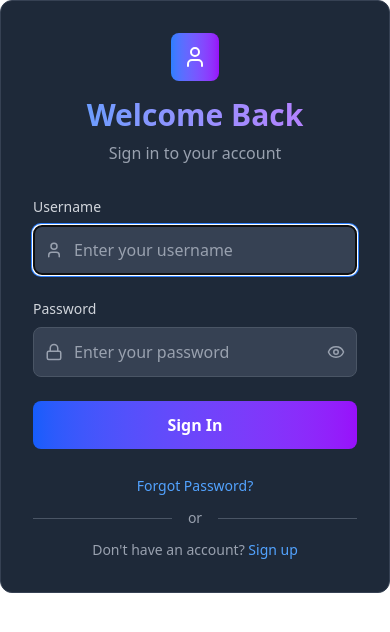
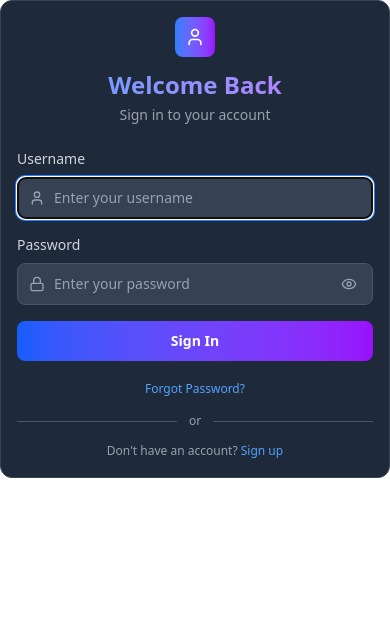
Before and after one commit to AyushPandey2412/TypingFrontend, a React (Vite) app: page /login in a window 390 px wide. Shown: the top 632 px of the page. Built offline with nearby package versions, Linux system fonts and the light colour scheme.

Commit message:
chnages in creatordashboarddddddddddddddddd

```diff
--- a/src/Login.jsx
+++ b/src/Login.jsx
@@ -83,9 +83,232 @@
 
 
 
+// import React, { useState } from "react";
+// import { Eye, EyeOff, User, Lock, X } from "lucide-react";
+// const url ="https://typingbackend-b2mf.onrender.com"
+// const Login = ({ onSuccess, onCancel, onSwitchToSignup }) => {
+//   const [loginInfo, setLoginInfo] = useState({
+//     username: "",
+//     password: ""
+//   });
+//   const [showPassword, setShowPassword] = useState(false);
+//   const [isLoading, setIsLoading] = useState(false);
+//   const [error, setError] = useState("");
+
+//   const handleChange = (e) => {
+//     const { name, value } = e.target;
+//     setLoginInfo({ ...loginInfo, [name]: value });
+//     if (error) setError(""); // Clear error when user starts typing
+//   };
+
+//   const handleLogin = async (e) => {
+//     e.preventDefault();
+//     const { username, password } = loginInfo;
+
+//     if (!username || !password) {
+//       setError("All fields are required");
+//       return;
+//     }
+
+//     setIsLoading(true);
+//     setError("");
+
+//     try {
+//       // Replace this with your actual axios call
+//       const response = await fetch(`${url}/login`, {
+//         method: "POST",
+//         headers: {
+//           "Content-Type": "application/json",
+//         },
+//         body: JSON.stringify(loginInfo)
+//       });
+
+//       const data = await response.json();
+//       const { success, message, jwttoken, userId, profilePicture } = data;
+
+//       if (success) {
+//         console.log("Login successful:", message);
+
+//         localStorage.setItem("token", jwttoken);
+//         localStorage.setItem("loggedInUser", username);
+//         localStorage.setItem("userId", userId);
+//         localStorage.setItem("profilePicture", profilePicture);
+
+//         // Call onSuccess if provided (for modal usage)
+//         if (onSuccess) {
+//           onSuccess({
+//             id: userId,
+//             name: username,
+//             profilePicture: profilePicture
+//           });
+//         } else {
+//           // For standalone usage without modal
+//           window.location.href = "/";
+//         }
+//       } else {
+//         setError(message || "Login failed");
+//       }
+//     } catch (err) {
+//       setError("Login failed. Please try again.");
+//       console.error("Login error:", err.message);
+//     } finally {
+//       setIsLoading(false);
+//     }
+//   };
+
+//   const handleForgotPassword = () => {
+//     // Replace with your routing logic
+//     window.location.href = "/forgot-password";
+//   };
+
+//   const handleSignupRoute = () => {
+//     if (onSwitchToSignup) {
+//       onSwitchToSignup();
+//     } else {
+//       // Replace with your routing logic
+//       window.location.href = "/signup";
+//     }
+//   };
+
+//   return (
+//     <div className="w-full max-w-md mx-auto">
+//       <div className="bg-gray-800 rounded-xl border border-gray-700 p-8 relative">
+//         {/* Close button for modal */}
+//         {onCancel && (
+//           <button
+//             onClick={onCancel}
+//             className="absolute top-4 right-4 text-gray-400 hover:text-white transition-colors"
+//           >
+//             <X size={20} />
+//           </button>
+//         )}
+
+//         {/* Header */}
+//         <div className="text-center mb-8">
+//           <div className="w-12 h-12 bg-gradient-to-r from-blue-500 to-purple-600 rounded-lg flex items-center justify-center mx-auto mb-4">
+//             <User className="text-white" size={24} />
+//           </div>
+//           <h1 className="text-3xl font-bold bg-gradient-to-r from-blue-400 to-purple-400 bg-clip-text text-transparent">
+//             Welcome Back
+//           </h1>
+//           <p className="text-gray-400 mt-2">Sign in to your account</p>
+//         </div>
+
+//         {/* Error Message */}
+//         {error && (
+//           <div className="bg-red-500/10 border border-red-500/20 rounded-lg p-3 mb-6">
+//             <p className="text-red-400 text-sm text-center">{error}</p>
+//           </div>
+//         )}
+
+//         {/* Form */}
+//         <div className="space-y-6">
+//           {/* Username Field */}
+//           <div>
+//             <label htmlFor="username" className="block text-sm font-medium text-gray-300 mb-2">
+//               Username
+//             </label>
+//             <div className="relative">
+//               <User className="absolute left-3 top-1/2 transform -translate-y-1/2 text-gray-400" size={18} />
+//               <input
+//                 onChange={handleChange}
+//                 type="text"
+//                 name="username"
+//                 id="username"
+//                 autoFocus
+//                 placeholder="Enter your username"
+//                 value={loginInfo.username}
+//                 className="w-full pl-10 pr-4 py-3 bg-gray-700 border border-gray-600 rounded-lg text-gray-100 placeholder-gray-400 focus:ring-2 focus:ring-blue-500 focus:border-transparent transition-all duration-200"
+//                 disabled={isLoading}
+//               />
+//             </div>
+//           </div>
+
+//           {/* Password Field */}
+//           <div>
+//             <label htmlFor="password" className="block text-sm font-medium text-gray-300 mb-2">
+//               Password
+//             </label>
+//             <div className="relative">
+//               <Lock className="absolute left-3 top-1/2 transform -translate-y-1/2 text-gray-400" size={18} />
+//               <input
+//                 onChange={handleChange}
+//                 type={showPassword ? "text" : "password"}
+//                 name="password"
+//                 id="password"
+//                 placeholder="Enter your password"
+//                 value={loginInfo.password}
+//                 className="w-full pl-10 pr-12 py-3 bg-gray-700 border border-gray-600 rounded-lg text-gray-100 placeholder-gray-400 focus:ring-2 focus:ring-blue-500 focus:border-transparent transition-all duration-200"
+//                 disabled={isLoading}
+//                 onKeyPress={(e) => e.key === 'Enter' && handleLogin(e)}
+//               />
+//               <button
+//                 type="button"
+//                 onClick={() => setShowPassword(!showPassword)}
+//                 className="absolute right-3 top-1/2 transform -translate-y-1/2 text-gray-400 hover:text-gray-300"
+//                 disabled={isLoading}
+//               >
+//                 {showPassword ? <EyeOff size={18} /> : <Eye size={18} />}
+//               </button>
+//             </div>
+//           </div>
+
+//           {/* Submit Button */}
+//           <button
+//             onClick={handleLogin}
+//             disabled={isLoading}
+//             className="w-full py-3 bg-gradient-to-r from-blue-600 to-purple-600 hover:from-blue-700 hover:to-purple-700 rounded-lg font-semibold text-white transition-all duration-200 transform hover:scale-[1.02] disabled:opacity-50 disabled:cursor-not-allowed disabled:transform-none"
+//           >
+//             {isLoading ? (
+//               <div className="flex items-center justify-center">
+//                 <div className="animate-spin rounded-full h-5 w-5 border-b-2 border-white mr-2"></div>
+//                 Signing In...
+//               </div>
+//             ) : (
+//               "Sign In"
+//             )}
+//           </button>
+//         </div>
+
+//         {/* Footer Links */}
+//         <div className="mt-6 text-center space-y-3">
+//           <button
+//             onClick={handleForgotPassword}
+//             className="text-blue-400 hover:text-blue-300 text-sm transition-colors duration-200"
+//           >
+//             Forgot Password?
+//           </button>
+
+//           <div className="flex items-center justify-center">
+//             <div className="border-t border-gray-600 flex-1"></div>
+//             <span className="px-4 text-gray-400 text-sm">or</span>
+//             <div className="border-t border-gray-600 flex-1"></div>
+//           </div>
+
+//           <p className="text-gray-400 text-sm">
+//             Don't have an account?{" "}
+//             <button
+//               onClick={handleSignupRoute}
+//               className="text-blue-400 hover:text-blue-300 font-medium transition-colors duration-200"
+//             >
+//               Sign up
+//             </button>
+//           </p>
+//         </div>
+//       </div>
+//     </div>
+//   );
+// };
+
+// export default Login;
+
+
+
 import React, { useState } from "react";
 import { Eye, EyeOff, User, Lock, X } from "lucide-react";
+
 const url ="https://typingbackend-b2mf.onrender.com"
+
 const Login = ({ onSuccess, onCancel, onSwitchToSignup }) => {
   const [loginInfo, setLoginInfo] = useState({
     username: "",
@@ -172,44 +395,45 @@ const Login = ({ onSuccess, onCancel, onSwitchToSignup }) => {
 
   return (
     <div className="w-full max-w-md mx-auto">
-      <div className="bg-gray-800 rounded-xl border border-gray-700 p-8 relative">
+      <div className="bg-gray-800 rounded-xl border border-gray-700 p-4 sm:p-6 md:p-8 relative">
         {/* Close button for modal */}
         {onCancel && (
           <button
             onClick={onCancel}
-            className="absolute top-4 right-4 text-gray-400 hover:text-white transition-colors"
+            className="absolute top-3 right-3 sm:top-4 sm:right-4 text-gray-400 hover:text-white transition-colors z-10"
+            aria-label="Close"
           >
-            <X size={20} />
+            <X size={18} className="sm:w-5 sm:h-5" />
           </button>
         )}
 
         {/* Header */}
-        <div className="text-center mb-8">
-          <div className="w-12 h-12 bg-gradient-to-r from-blue-500 to-purple-600 rounded-lg flex items-center justify-center mx-auto mb-4">
-            <User className="text-white" size={24} />
+        <div className="text-center mb-6 sm:mb-8">
+          <div className="w-10 h-10 sm:w-12 sm:h-12 bg-gradient-to-r from-blue-500 to-purple-600 rounded-lg flex items-center justify-center mx-auto mb-3 sm:mb-4">
+            <User className="text-white" size={20} />
           </div>
-          <h1 className="text-3xl font-bold bg-gradient-to-r from-blue-400 to-purple-400 bg-clip-text text-transparent">
+          <h1 className="text-2xl sm:text-3xl font-bold bg-gradient-to-r from-blue-400 to-purple-400 bg-clip-text text-transparent">
             Welcome Back
           </h1>
-          <p className="text-gray-400 mt-2">Sign in to your account</p>
+          <p className="text-gray-400 mt-1 sm:mt-2 text-sm sm:text-base">Sign in to your account</p>
         </div>
 
         {/* Error Message */}
         {error && (
-          <div className="bg-red-500/10 border border-red-500/20 rounded-lg p-3 mb-6">
+          <div className="bg-red-500/10 border border-red-500/20 rounded-lg p-3 mb-4 sm:mb-6">
             <p className="text-red-400 text-sm text-center">{error}</p>
           </div>
         )}
 
         {/* Form */}
-        <div className="space-y-6">
+        <div className="space-y-4 sm:space-y-6">
           {/* Username Field */}
           <div>
             <label htmlFor="username" className="block text-sm font-medium text-gray-300 mb-2">
               Username
             </label>
             <div className="relative">
-              <User className="absolute left-3 top-1/2 transform -translate-y-1/2 text-gray-400" size={18} />
+              <User className="absolute left-3 top-1/2 transform -translate-y-1/2 text-gray-400" size={16} />
               <input
                 onChange={handleChange}
                 type="text"
@@ -218,7 +442,7 @@ const Login = ({ onSuccess, onCancel, onSwitchToSignup }) => {
                 autoFocus
                 placeholder="Enter your username"
                 value={loginInfo.username}
-                className="w-full pl-10 pr-4 py-3 bg-gray-700 border border-gray-600 rounded-lg text-gray-100 placeholder-gray-400 focus:ring-2 focus:ring-blue-500 focus:border-transparent transition-all duration-200"
+                className="w-full pl-9 sm:pl-10 pr-4 py-2.5 sm:py-3 bg-gray-700 border border-gray-600 rounded-lg text-gray-100 placeholder-gray-400 focus:ring-2 focus:ring-blue-500 focus:border-transparent transition-all duration-200 text-sm sm:text-base"
                 disabled={isLoading}
               />
             </div>
@@ -230,7 +454,7 @@ const Login = ({ onSuccess, onCancel, onSwitchToSignup }) => {
               Password
             </label>
             <div className="relative">
-              <Lock className="absolute left-3 top-1/2 transform -translate-y-1/2 text-gray-400" size={18} />
+              <Lock className="absolute left-3 top-1/2 transform -translate-y-1/2 text-gray-400" size={16} />
               <input
                 onChange={handleChange}
                 type={showPassword ? "text" : "password"}
@@ -238,17 +462,18 @@ const Login = ({ onSuccess, onCancel, onSwitchToSignup }) => {
                 id="password"
                 placeholder="Enter your password"
                 value={loginInfo.password}
-                className="w-full pl-10 pr-12 py-3 bg-gray-700 border border-gray-600 rounded-lg text-gray-100 placeholder-gray-400 focus:ring-2 focus:ring-blue-500 focus:border-transparent transition-all duration-200"
+                className="w-full pl-9 sm:pl-10 pr-10 sm:pr-12 py-2.5 sm:py-3 bg-gray-700 border border-gray-600 rounded-lg text-gray-100 placeholder-gray-400 focus:ring-2 focus:ring-blue-500 focus:border-transparent transition-all duration-200 text-sm sm:text-base"
                 disabled={isLoading}
                 onKeyPress={(e) => e.key === 'Enter' && handleLogin(e)}
               />
               <button
                 type="button"
                 onClick={() => setShowPassword(!showPassword)}
-                className="absolute right-3 top-1/2 transform -translate-y-1/2 text-gray-400 hover:text-gray-300"
+                className="absolute right-3 top-1/2 transform -translate-y-1/2 text-gray-400 hover:text-gray-300 p-1"
                 disabled={isLoading}
+                aria-label={showPassword ? "Hide password" : "Show password"}
               >
-                {showPassword ? <EyeOff size={18} /> : <Eye size={18} />}
+                {showPassword ? <EyeOff size={16} /> : <Eye size={16} />}
               </button>
             </div>
           </div>
@@ -257,12 +482,12 @@ const Login = ({ onSuccess, onCancel, onSwitchToSignup }) => {
           <button
             onClick={handleLogin}
             disabled={isLoading}
-            className="w-full py-3 bg-gradient-to-r from-blue-600 to-purple-600 hover:from-blue-700 hover:to-purple-700 rounded-lg font-semibold text-white transition-all duration-200 transform hover:scale-[1.02] disabled:opacity-50 disabled:cursor-not-allowed disabled:transform-none"
+            className="w-full py-2.5 sm:py-3 bg-gradient-to-r from-blue-600 to-purple-600 hover:from-blue-700 hover:to-purple-700 rounded-lg font-semibold text-white transition-all duration-200 transform hover:scale-[1.02] disabled:opacity-50 disabled:cursor-not-allowed disabled:transform-none text-sm sm:text-base active:scale-[0.98] sm:active:scale-[1.01]"
           >
             {isLoading ? (
               <div className="flex items-center justify-center">
-                <div className="animate-spin rounded-full h-5 w-5 border-b-2 border-white mr-2"></div>
-                Signing In...
+                <div className="animate-spin rounded-full h-4 w-4 sm:h-5 sm:w-5 border-b-2 border-white mr-2"></div>
+                <span className="text-sm sm:text-base">Signing In...</span>
               </div>
             ) : (
               "Sign In"
@@ -271,25 +496,25 @@ const Login = ({ onSuccess, onCancel, onSwitchToSignup }) => {
         </div>
 
         {/* Footer Links */}
-        <div className="mt-6 text-center space-y-3">
+        <div className="mt-4 sm:mt-6 text-center space-y-2 sm:space-y-3">
           <button
             onClick={handleForgotPassword}
-            className="text-blue-400 hover:text-blue-300 text-sm transition-colors duration-200"
+            className="text-blue-400 hover:text-blue-300 text-xs sm:text-sm transition-colors duration-200 block w-full py-1"
           >
             Forgot Password?
           </button>
 
-          <div className="flex items-center justify-center">
+          <div className="flex items-center justify-center my-3 sm:my-4">
             <div className="border-t border-gray-600 flex-1"></div>
-            <span className="px-4 text-gray-400 text-sm">or</span>
+            <span className="px-3 sm:px-4 text-gray-400 text-xs sm:text-sm">or</span>
             <div className="border-t border-gray-600 flex-1"></div>
           </div>
 
-          <p className="text-gray-400 text-sm">
+          <p className="text-gray-400 text-xs sm:text-sm leading-relaxed">
             Don't have an account?{" "}
             <button
               onClick={handleSignupRoute}
-              className="text-blue-400 hover:text-blue-300 font-medium transition-colors duration-200"
+              className="text-blue-400 hover:text-blue-300 font-medium transition-colors duration-200 underline-offset-2 hover:underline"
             >
               Sign up
             </button>
```
